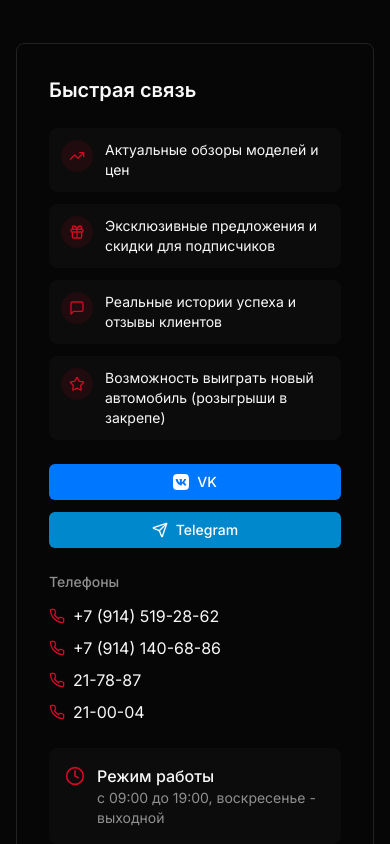
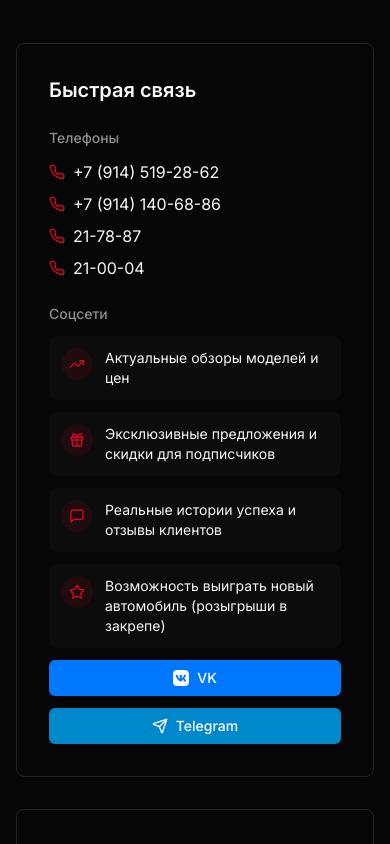
Before and after one commit to istominvi/bgauto, a Next.js app: page /bgauto/ in a window 390 px wide. Shown: the part 10740-11584 px from the top of the page. Built offline with nearby package versions, Linux system fonts and the light colour scheme.

Commit message:
[skip ci] Remove phone from header and reorganize Quick Contact section

```diff
--- a/components/contacts.tsx
+++ b/components/contacts.tsx
@@ -90,6 +90,27 @@ export function Contacts() {
               <h3 className="text-xl font-semibold text-foreground mb-6">Быстрая связь</h3>
 
               <div className="space-y-6">
+                {/* Phones */}
+                <div>
+                  <h4 className="text-sm font-medium text-muted-foreground mb-3">Телефоны</h4>
+                  <div className="space-y-2">
+                    {phones.map((phone, index) => (
+                      <a
+                        key={index}
+                        href={`tel:${phone.replace(/[^\d+]/g, '')}`}
+                        className="flex items-center gap-2 text-foreground hover:text-primary transition-colors"
+                      >
+                        <Phone className="h-4 w-4 text-primary" />
+                        {phone}
+                      </a>
+                    ))}
+                  </div>
+                </div>
+
+                {/* Social Networks */}
+                <div>
+                  <h4 className="text-sm font-medium text-muted-foreground mb-3">Соцсети</h4>
+
                 {/* Reasons to follow */}
                 <div className="space-y-3">
                     {reasons.map((reason, index) => (
@@ -106,7 +127,7 @@ export function Contacts() {
                   </div>
 
                   {/* Messengers */}
-                <div className="space-y-3">
+                  <div className="space-y-3 mt-3">
                     <Button
                       asChild
                       className="w-full bg-[#0077FF] hover:bg-[#0077FF]/90 text-white gap-2"
@@ -128,32 +149,8 @@ export function Contacts() {
                       </a>
                     </Button>
                   </div>
-
-                {/* Phones */}
-                <div>
-                  <h4 className="text-sm font-medium text-muted-foreground mb-3">Телефоны</h4>
-                  <div className="space-y-2">
-                    {phones.map((phone, index) => (
-                      <a
-                        key={index}
-                        href={`tel:${phone.replace(/[^\d+]/g, '')}`}
-                        className="flex items-center gap-2 text-foreground hover:text-primary transition-colors"
-                      >
-                        <Phone className="h-4 w-4 text-primary" />
-                        {phone}
-                      </a>
-                    ))}
-                  </div>
                 </div>
 
-                {/* Working Hours */}
-                <div className="flex items-start gap-3 p-4 bg-secondary/50 rounded-lg">
-                  <Clock className="h-5 w-5 text-primary flex-shrink-0 mt-0.5" />
-                  <div>
-                    <div className="font-medium text-foreground">Режим работы</div>
-                    <div className="text-sm text-muted-foreground">c 09:00 до 19:00, воскресенье - выходной</div>
-                  </div>
-                </div>
               </div>
             </div>
           </div>
--- a/components/header.tsx
+++ b/components/header.tsx
@@ -3,7 +3,7 @@
 import { useState } from "react"
 import Link from "next/link"
 import Image from "next/image"
-import { Menu, X, Phone } from "lucide-react"
+import { Menu, X } from "lucide-react"
 import { Button } from "@/components/ui/button"
 
 const navLinks = [
@@ -48,11 +48,7 @@ export function Header() {
           </nav>
 
           {/* Desktop CTA - visible only on xl+ */}
-          <div className="hidden xl:flex items-center gap-4 flex-shrink-0">
-            <a href="tel:+79145192862" className="flex items-center gap-2 text-sm text-muted-foreground hover:text-foreground transition-colors whitespace-nowrap">
-              <Phone className="h-4 w-4" />
-              +7 (914) 519-28-62
-            </a>
+          <div className="hidden xl:flex items-center flex-shrink-0">
             <Button asChild className="bg-primary hover:bg-primary/90 text-primary-foreground whitespace-nowrap">
               <a href="https://t.me/bg_auto_zakaz_chita" target="_blank" rel="noopener noreferrer">
                 Написать в Telegram
@@ -85,10 +81,6 @@ export function Header() {
                 {link.label}
               </Link>
             ))}
-            <a href="tel:+79145192862" className="flex items-center gap-2 text-base text-muted-foreground hover:text-foreground transition-colors py-2">
-              <Phone className="h-5 w-5" />
-              +7 (914) 519-28-62
-            </a>
             <Button asChild className="w-full bg-primary hover:bg-primary/90 text-primary-foreground mt-2">
               <a href="https://t.me/bg_auto_zakaz_chita" target="_blank" rel="noopener noreferrer">
                 Написать в Telegram
```
Lines whose indentation alone changed are shown as unchanged.
